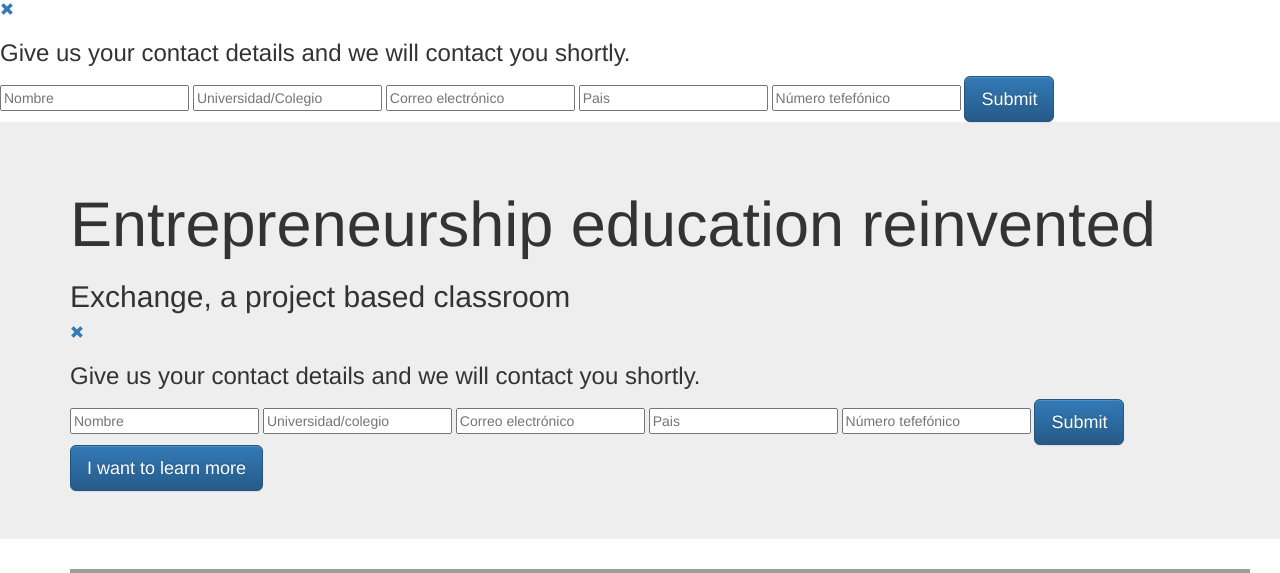
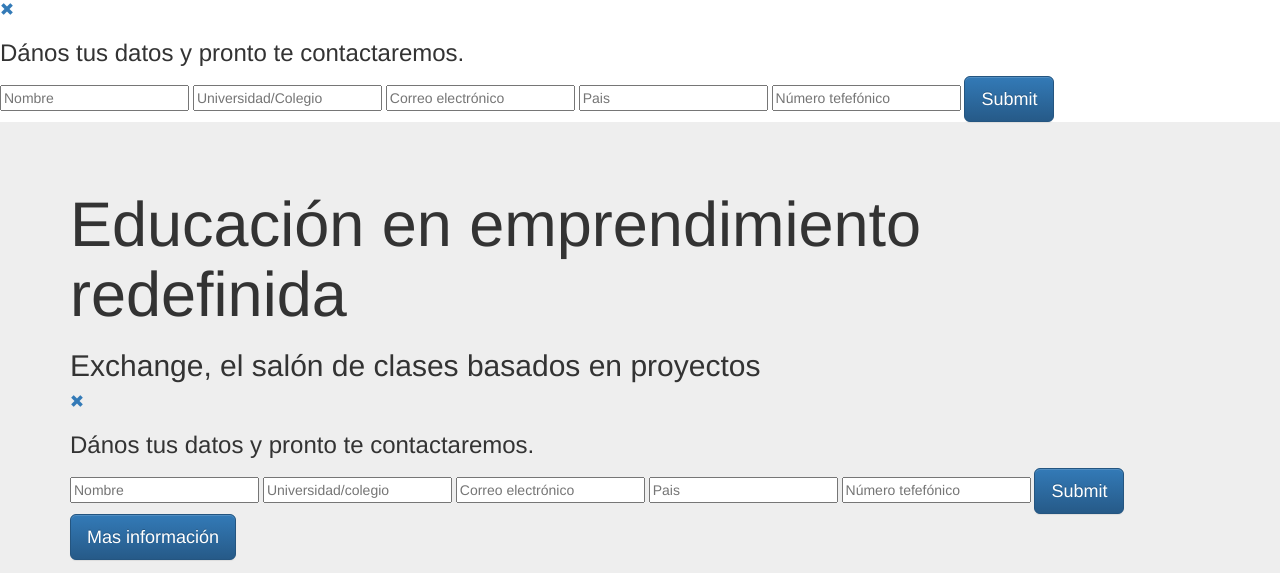
Before and after one commit to wencelf/landing, a Django app: template landing/templates/esp.html in a window 1280 px wide. Shown: the top 573 px of the page. Run offline with Django 3.2, Linux system fonts and the light colour scheme; the template is opened without the code that fills it, so the values that code supplies are empty; some libraries are stand-ins or nearby versions; grey boxes are pictures that could not be loaded.

Commit message:
landing stable, form fixed to disapear when sent

```diff
--- a/landing/templates/eng.html
+++ b/landing/templates/eng.html
@@ -71,11 +71,11 @@
 					type: "POST",
 					data:{'name':name1,'school':school1,'phone':phone1,'email':email1,'country':country1,}
 				}).done(function() {
+					$('.fix-form').removeClass("fixed-form");
 				  swal({
 						title: 'Success',
 						text: 'We have processed your request. We will get in contact with you soon.',
 						type: "success",
-					});
 				});
 				return false;
 			}
@@ -110,6 +110,7 @@
 					type: "POST",
 					data:{'name':name2,'school':school2,'phone':phone2,'email':email2,'country':country2,}
 				}).done(function() {
+					$('.small-form').removeClass("small-form");
 				  swal({
 						title: 'Success',
 						text: 'We have processed your request. We will get in contact with you soon.',
--- a/landing/templates/esp.html
+++ b/landing/templates/esp.html
@@ -43,8 +43,8 @@
 			function validateForm1(){
 				if($('#name1').val() == '' || $('#school1').val() == '' || $('#phone1').val() == '' || $('#email1').val() == '' || $('#country1').val() == ''){
 					swal({
-						title: 'Something went wrong',
-						text: 'All fields are required.',
+						title: 'Error!',
+						text: 'Todos los campos son requeridos.',
 						type: "warning",
 					});
 					return false;
@@ -71,9 +71,10 @@
 					type: "POST",
 					data:{'name':name1,'school':school1,'phone':phone1,'email':email1,'country':country1,}
 				}).done(function() {
+					$('.fix-form').removeClass("fixed-form");
 				  swal({
-						title: 'Success',
-						text: 'We have processed your request. We will get in contact with you soon.',
+						title: 'Éxito',
+						text: 'Hemos recibido tu petición. Nos contactaremos pronto contigo.',
 						type: "success",
 					});
 				});
@@ -82,8 +83,8 @@
 			function validateForm2(){
 				if($('#name2').val() == '' || $('#school2').val() == '' || $('#phone2').val() == '' || $('#email2').val() == '' || $('#country2').val() == ''){
 					swal({
-						title: 'Something went wrong',
-						text: 'All fields are required.',
+						title: 'Error!',
+						text: 'Todos los campos son requeridos.',
 						type: "warning",
 					});
 					return false;
@@ -110,9 +111,10 @@
 					type: "POST",
 					data:{'name':name2,'school':school2,'phone':phone2,'email':email2,'country':country2,}
 				}).done(function() {
+					$('.small-form').removeClass("small-form");
 				  swal({
-						title: 'Success',
-						text: 'We have processed your request. We will get in contact with you soon.',
+						title: 'Éxito',
+						text: 'Hemos recibido tu petición. Nos contactaremos pronto contigo.',
 						type: "success",
 					});
 				});
@@ -161,7 +163,7 @@
     <!-- Main jumbotron for a primary marketing message or call to action -->
     <div class="fix-form small-hide">
 		<a><span class="glyphicon glyphicon-remove" aria-hidden="true"></span></a>
-            <h3>Give us your contact details and we will contact you shortly.</h3>
+            <h3>Dános tus datos y pronto te contactaremos.</h3>
             <form method="post" action="/" id="contact2" onsubmit="return validateForm2()">
 				{% csrf_token %}
               <input type="text" name="name2" placeholder="Nombre" id="name2">
@@ -219,12 +221,12 @@
     <div class="jumbotron">
       <div class="logo"></div>
       <div class="container">
-        <h1>Entrepreneurship education reinvented</h1>
-        <h2>Exchange, a project based classroom</h2>
+        <h1>Educación en emprendimiento redefinida</h1>
+        <h2>Exchange, el salón de clases basados en proyectos</h2>
         <div class="cta-container" id="prueba">
           <div class="fix-form">
 			  <a><span class="glyphicon glyphicon-remove" aria-hidden="true"></span></a>
-            <h3>Give us your contact details and we will contact you shortly.</h3>
+            <h3>Dános tus datos y pronto te contactaremos.</h3>
             <form method="post" action="/" id="contact1" onsubmit="return validateForm1()">
 				{% csrf_token %}
               <input type="text" name="name1" placeholder="Nombre" id="name1">
@@ -278,7 +280,7 @@
 			  <span class="hidden_error_label1 hidden"></span>
             </form>
           </div>
-          <a class="btn btn-primary btn-lg form-activate" href="javascript:void(0)" role="button">I want to learn more</a>
+          <a class="btn btn-primary btn-lg form-activate" href="javascript:void(0)" role="button">Mas información</a>
         </div>
       </div>
     </div>
```
